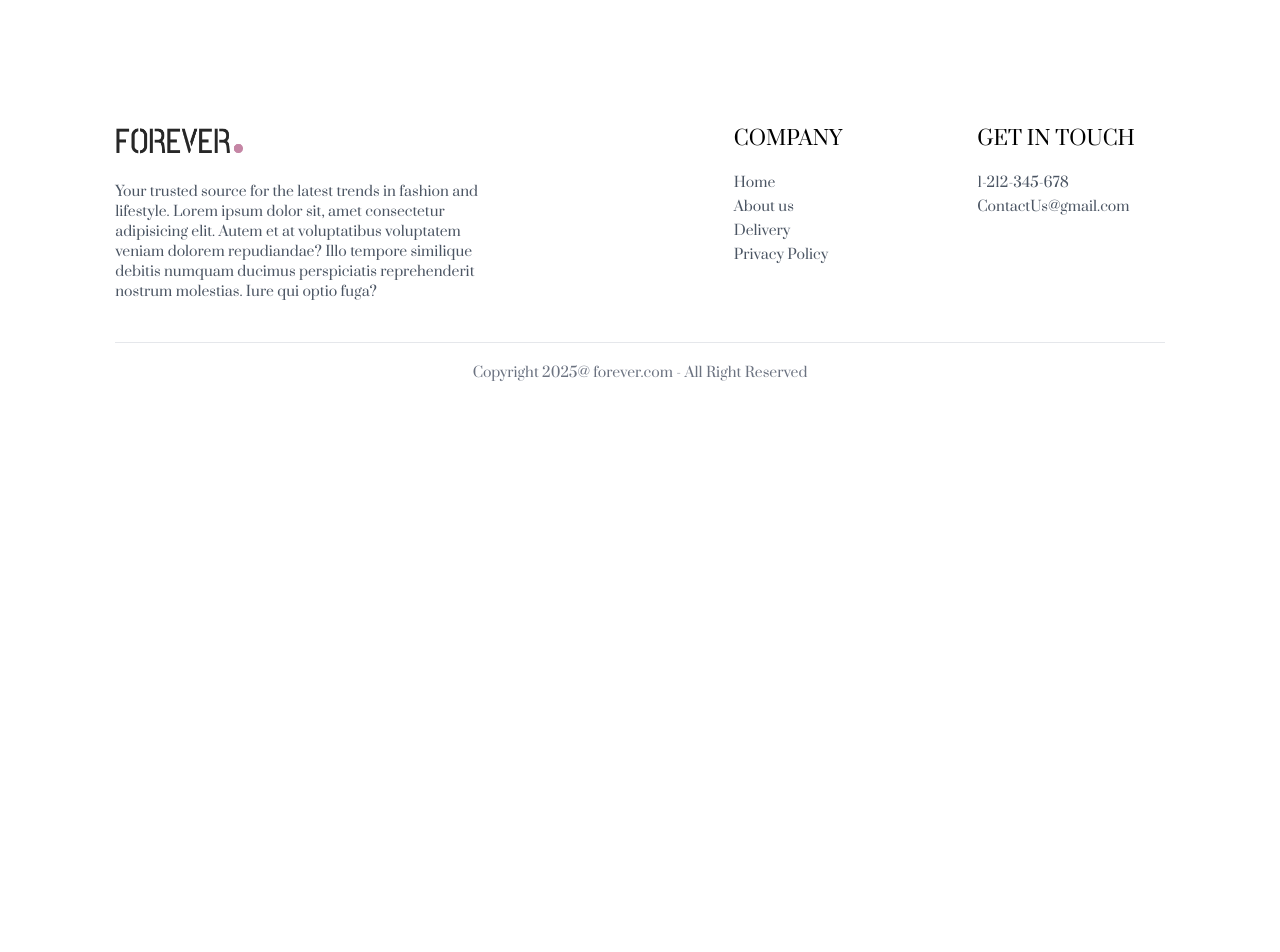
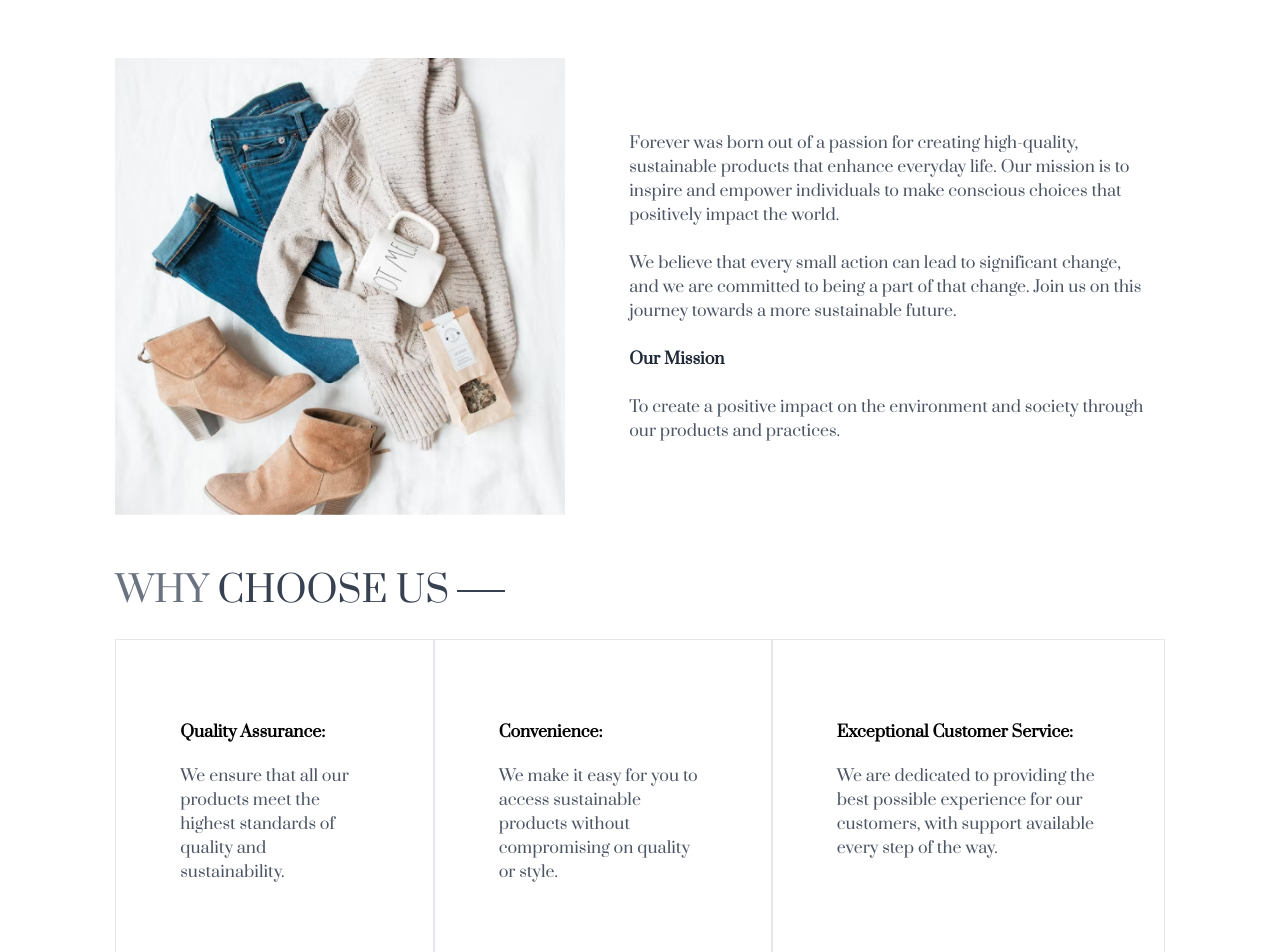
Before and after one commit to Thanh14013/E-commerce, a React (Vite) app in the folder frontend/: page /about in a window 1280 px wide. Shown: the part 140-1092 px from the top of the page. Before the commit the page ends 800 px from the top, so only its background shows below. Built offline with nearby package versions, Linux system fonts and the light colour scheme.

Commit message:
Login form & about page

```diff
--- a/frontend/src/pages/About.jsx
+++ b/frontend/src/pages/About.jsx
@@ -1,8 +1,45 @@
 import React from 'react'
-
+import Title from '../components/Title'
+import {assets }from '../assets/assets'
 const About = () => {
   return (
-    <div>About</div>
+    <div>
+
+      <div className="text-2xl text-center pt-8 border-t">
+        <Title text1={'About'} text2={'Us'}/>
+      </div>
+
+      <div className="my-10 flex flex-col md:flex-row gap-16">
+        <img className='w-full md:max-w-[450px]' src={assets.about_img} alt="" />
+        <div className="flex flex-col justify-center gap-6 md:w-2/4 text-gray-600">
+          <p>Forever was born out of a passion for creating high-quality, sustainable products that enhance everyday life. Our mission is to inspire and empower individuals to make conscious choices that positively impact the world.</p>
+          <p>We believe that every small action can lead to significant change, and we are committed to being a part of that change. Join us on this journey towards a more sustainable future.</p>
+          <b className="text-gray-800">Our Mission</b>
+          <p>To create a positive impact on the environment and society through our products and practices.</p>
+        </div>
+      </div>
+
+      <div className="text-4xl py-4">
+        <Title text1={'WHY'} text2={'CHOOSE US'}/>
+      </div>
+
+      <div className="flex flex-col md:flex-row text:sm mb-20">
+        <div className="border px-10 md:px-16 py-8 sm:py-20 flex flex-col gap-5">
+          <b>Quality Assurance:</b>
+          <p className='text-gray-600'>We ensure that all our products meet the highest standards of quality and sustainability.</p>
+        </div>
+        <div className="border px-10 md:px-16 py-8 sm:py-20 flex flex-col gap-5">
+          <b>Convenience:</b>
+          <p className='text-gray-600'>We make it easy for you to access sustainable products without compromising on quality or style.</p>
+        </div>
+        <div className="border px-10 md:px-16 py-8 sm:py-20 flex flex-col gap-5">
+          <b>Exceptional Customer Service:</b>
+          <p className='text-gray-600'>We are dedicated to providing the best possible experience for our customers, with support available every step of the way.</p>
+        </div>
+      </div>
+
+
+    </div>
   )
 }
 
--- a/frontend/src/pages/Login.jsx
+++ b/frontend/src/pages/Login.jsx
@@ -1,8 +1,34 @@
-import React from 'react'
+import React, { useState } from 'react'
 
 const Login = () => {
+
+  const [currentState, setCurrentState] = useState('Login');
+
+  const onSummitHandle = async (e) => {
+    e.preventDefault();
+  }
+
   return (
-    <div>Login</div>
+    <form onSubmit={onSummitHandle} className='flex flex-col items-center w-[30%] ms:max-w-96 m-auto mt-14 gap-4 text-gray-800'>
+      <div className="inline-flex items-center gap-2 mb-2 mt-10">
+        <p className="prata-regular text-3xl">{currentState}</p>
+        <hr className="border-none h-[1.5px] bg-gray-800" />
+      </div>
+
+      {currentState === 'Login' ? '' : <input type="text" className="w-full px-3 py-2 border border-gray-800" placeholder='Name' required/>}
+      <input type="email" className="w-full px-3 py-2 border border-gray-800" placeholder='Email' required/>
+      <input type="password" className="w-full px-3 py-2 border border-gray-800" placeholder='Password' required/>
+
+      <div className="w-full flex justify-between text-sm mt-[-8px]">
+        <p className="cursor-pointer">Forgot Password?</p>
+        {
+          currentState === 'Login'
+          ? <p className="cursor-pointer" onClick={() => setCurrentState('Sign Up')}>Create an Account</p>
+          : <p className="cursor-pointer" onClick={() => setCurrentState('Login')}>Login here</p>
+        }
+      </div>
+      <button className='bg-black text-white font-light px-8 py-2 mt-4'>{currentState === 'Login' ? 'Sign in' : 'Sign Up'}</button>
+    </form>
   )
 }
 
```
